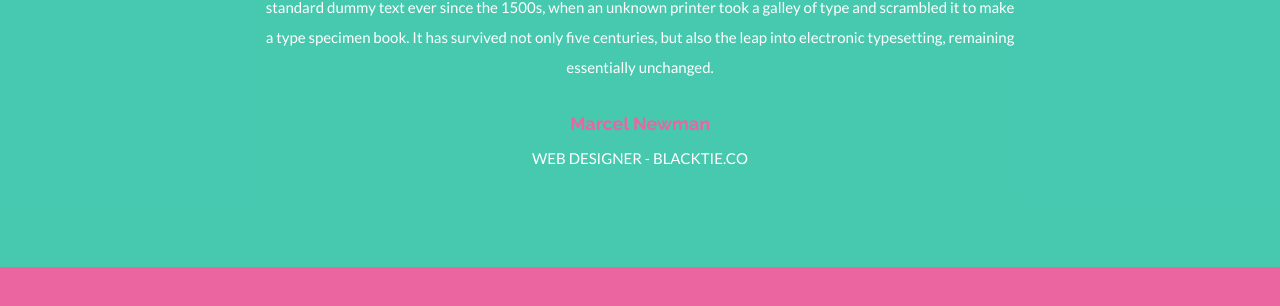
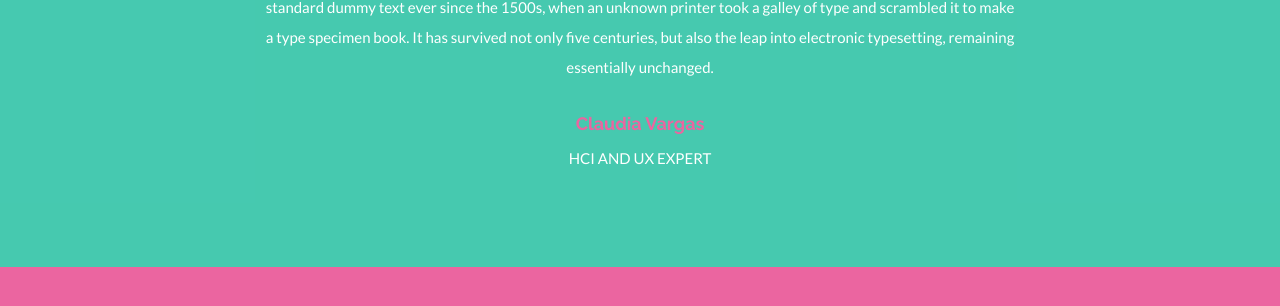
Before and after one commit to claucvk/claucvk.github.io, a Jekyll site: the page built from index.html, in a window 1280 px wide and 900 px high, scrolled down 1746 px. Shown: the part 338-644 px from the top of the window. Built offline with Jekyll 4.4.1, drawn with Linux system fonts in a browser that asks for light colours; nearby versions of some CDN libraries.

Commit message:
cambios en homme page

```diff
--- a/_config.yml
+++ b/_config.yml
@@ -59,5 +59,5 @@ about: "I am from Venezuela but I live in France since 2010. In the last 9 years
 # Testimonial content. Shown on Home and About page.
 testimonial:
     message: "Lorem Ipsum is simply dummy text of the printing and typesetting industry. Lorem Ipsum has been the industry's standard dummy text ever since the 1500s, when an unknown printer took a galley of type and scrambled it to make a type specimen book. It has survived not only five centuries, but also the leap into electronic typesetting, remaining essentially unchanged."
-    author: Marcel Newman
-    position: WEB DESIGNER - BLACKTIE.CO
+    author: Claudia Vargas
+    position: HCI AND UX EXPERT
```
